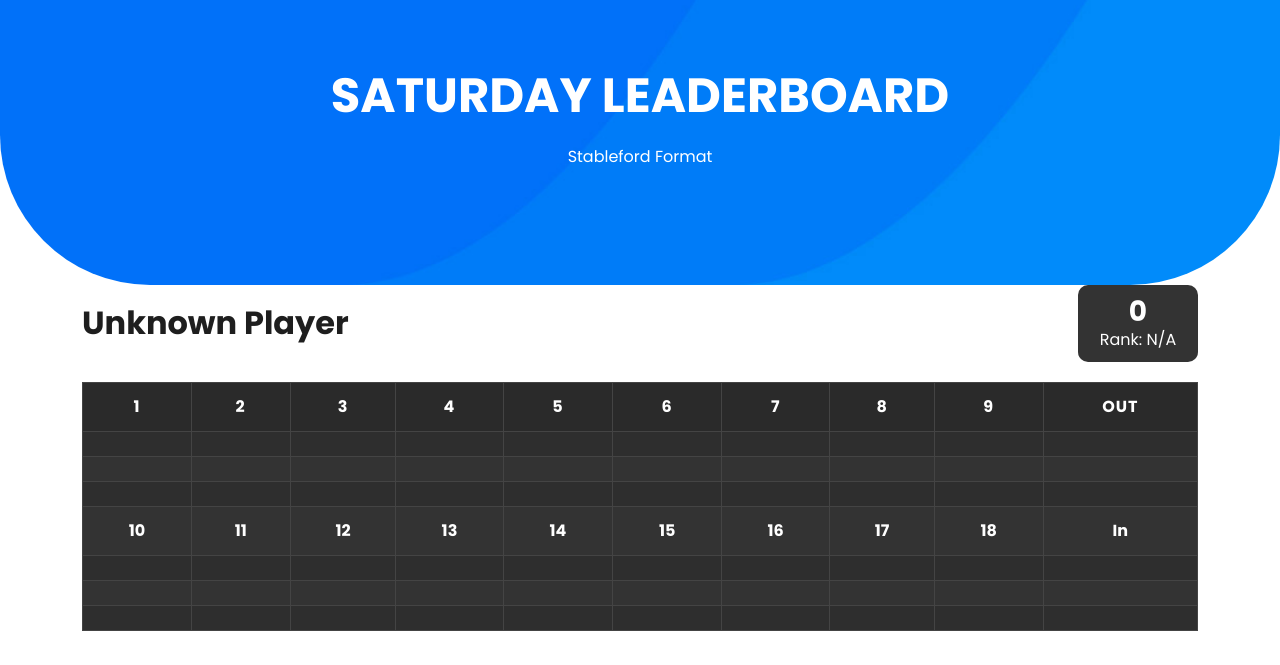
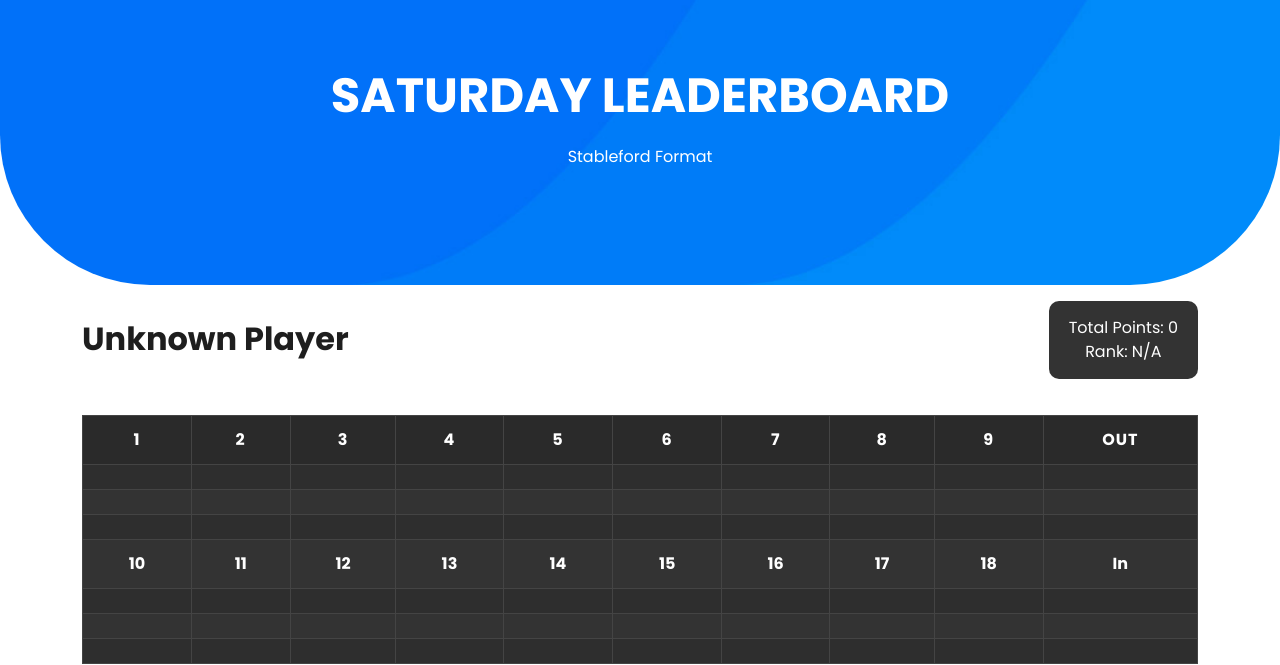
Before and after one commit to RyzyO/code-nelson, a plain HTML site: page scorecard.html in a window 1280 px wide. Shown: the part 153-818 px from the top of the page. Drawn offline with nearby package versions, Linux system fonts and the light colour scheme; no server answers.

Commit message:
Update scorecard.html

```diff
--- a/scorecard.html
+++ b/scorecard.html
@@ -62,6 +62,14 @@
       text-align: center;
       min-width: 120px;
     }
+    /* Decrease table cell padding for mobile screens */
+@media (max-width: 768px) {
+  #scorecard-table th,
+  #scorecard-table td {
+    padding: 6px !important; /* or any smaller value you like */
+  }
+}
+
   </style>
 </head>
 <body>
@@ -106,15 +114,15 @@
 
   <div class="container">
     <!-- Stats header row -->
-    <div class="row" style="margin-bottom: 20px;">
+    <div class="row align-items-center py-3">
       <!-- Left side: Player name -->
-      <div class="col-md-6 d-flex align-items-center">
-        <h2 id="player-name" style="margin: 0;">Player Name</h2>
+      <div class="col-12 col-md-6 text-md-left">
+        <h2 id="player-name" class="m-0">Player Name</h2>
       </div>
       <!-- Right side: Stats card -->
-      <div class="col-md-6 d-flex justify-content-end align-items-center">
-        <div class="stats-card" style="margin: 0;">
-          <div><h3><span id="total-points">0</span></h3></div>
+      <div class="col-12 col-md-6 d-flex justify-content-center justify-content-md-end mt-3 mt-md-0">
+        <div class="stats-card" style="padding: 15px 20px; border-radius: 10px;">
+          <div>Total Points: <span id="total-points">0</span></div>
           <div>Rank: <span id="player-rank">N/A</span></div>
         </div>
       </div>
```
